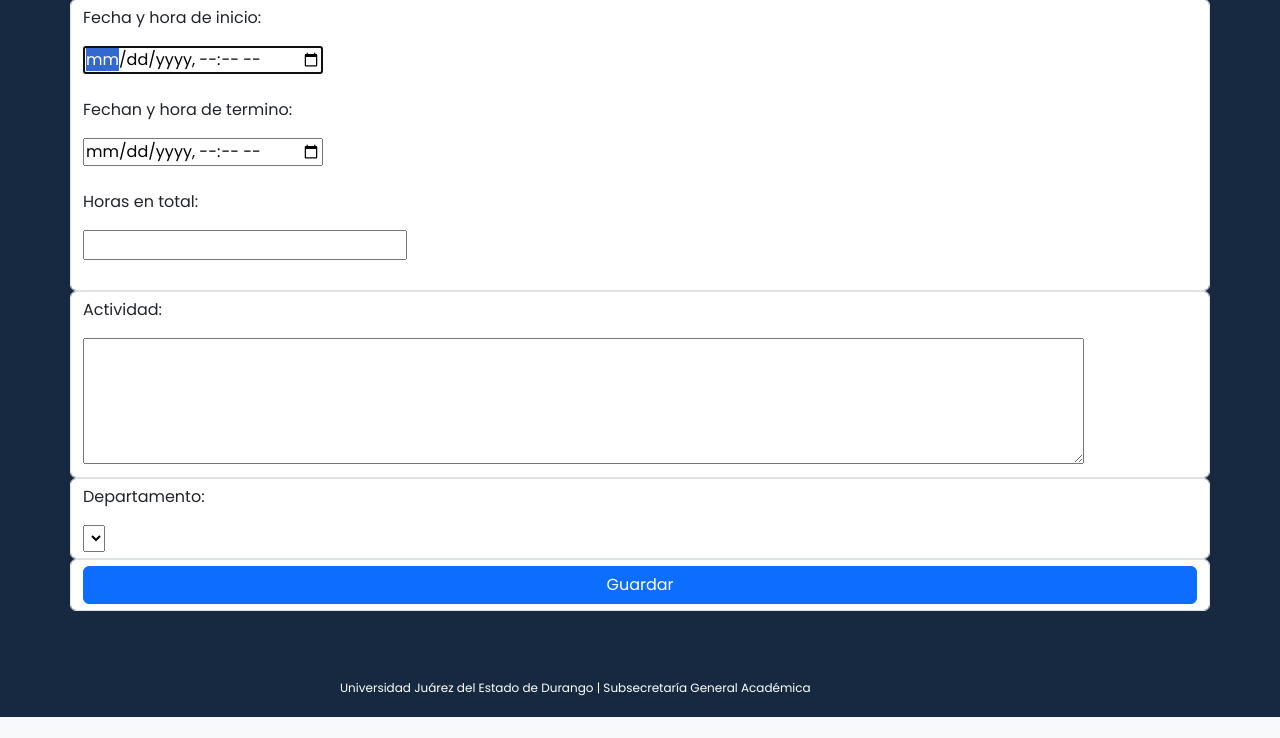
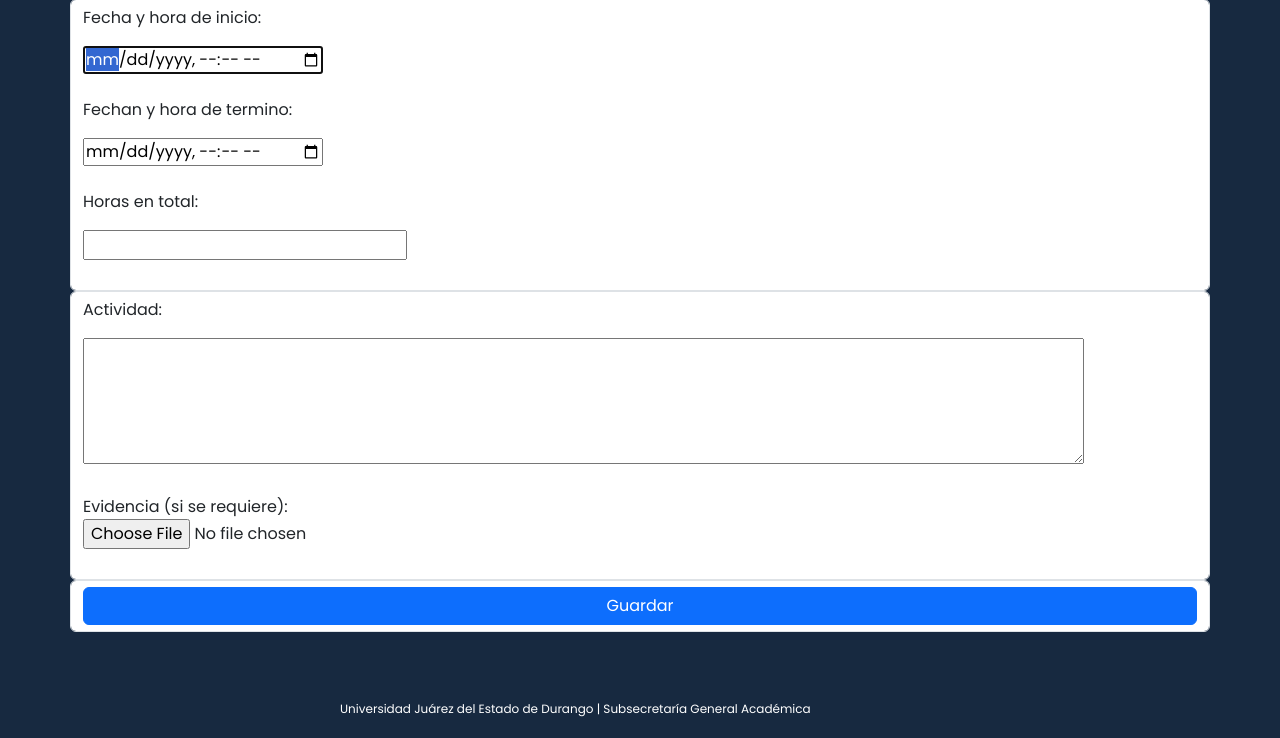
Before and after one commit to cesar-ujed/bitacora, a Django app: template frontend/templates/addserv.html in a window 1280 px wide. Shown: the part 202-940 px from the top of the page. Before the commit the page ends 919 px from the top, so only its background shows below. Run offline with Django 5.2, Linux system fonts and the light colour scheme; the template is opened without the code that fills it, so the values that code supplies are empty.

Commit message:
Frontend: SE campo evidencia agregado

```diff
--- a/frontend/templates/addserv.html
+++ b/frontend/templates/addserv.html
@@ -23,19 +23,15 @@
                     <div class="form-control col sm:col-1/2">
                         <p><label for="">Actividad: </label></p>
                         <textarea class="form-field" name="actividad" type="text" cols="70" rows="5"></textarea>
-                    </div>
-                </div>
-                <div class="row">
-                    <div class="form-control col sm:col-1/2">
-                        <p><label for="">Departamento: </label></p>
-                        <select class="form-field" name="departamento" id="">
+                        <br><br>
+                        <label for="archivo">Evidencia (si se requiere):</label><br>
+                        <input  type="file" id="evidencia" name="evidencia"><br><br>
+                        {% comment %} <p><label for="">Departamento: </label></p> {% endcomment %}
+                        <select class="form-field" name="departamento" id="" hidden>
                             {% for i in departamentos %}
                             <option name="departamento" value="{{ i.id }}">{{ i.nombre }}</option>
                             {% endfor %}
                         </select>
-                        {% comment %} <br>
-                        <br>
-                        <p><label for="">Usuario: </label></p> {% endcomment %}
                         <input class="form-field" name="usuario" type="text" readonly value="{{ user.id }}" placeholder="{{ user.username }}" hidden>
                     </div>
                 </div>
```
Also changed, not shown: frontend/forms.py (+7 -0 lines), frontend/templates/serv_admin.html (+9 -1 lines).
